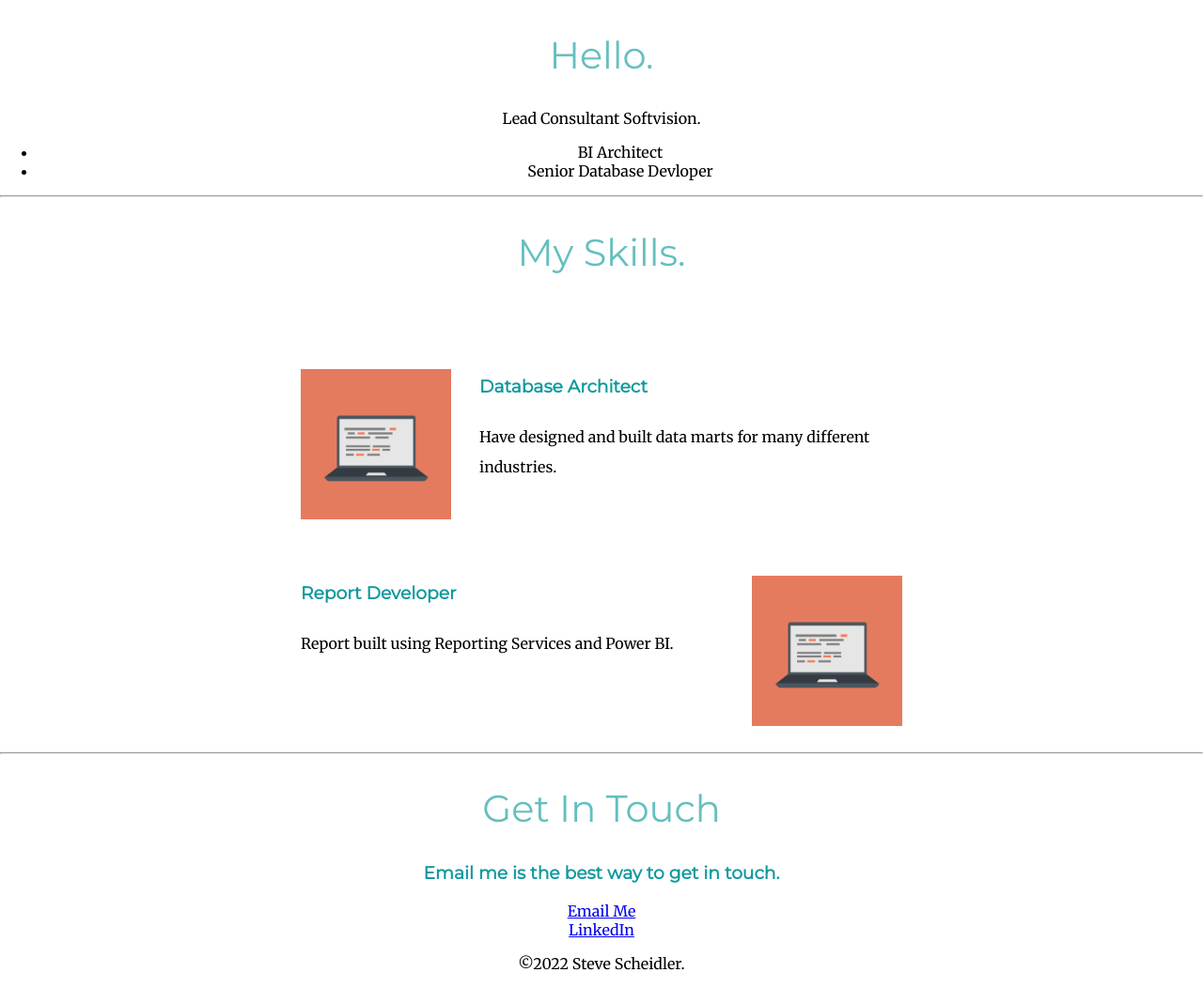
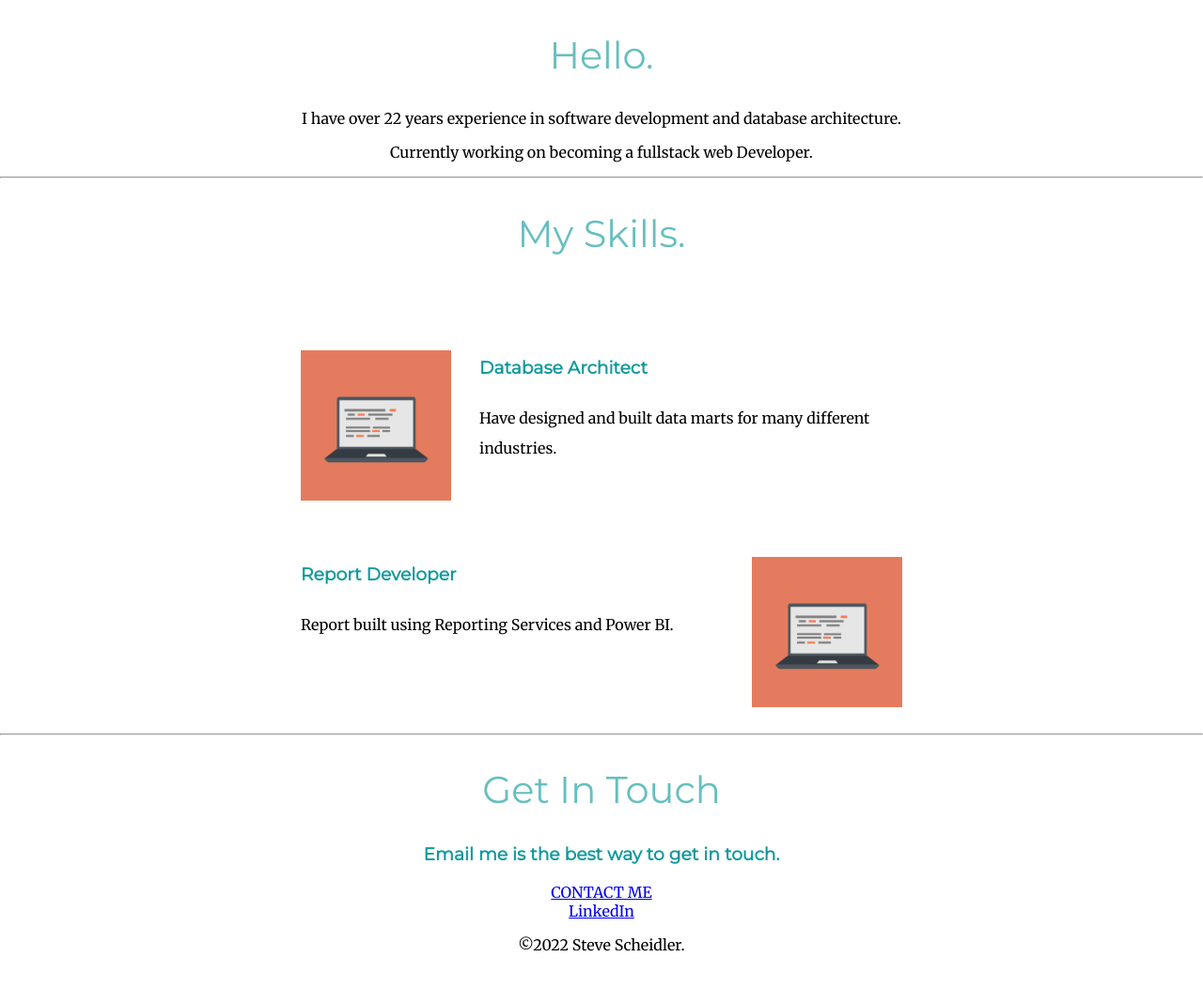
Before and after one commit to sscheidler/cv, a plain HTML site: page index.html in a window 1280 px wide. Shown: the part 924-1976 px from the top of the page at 94% size. Drawn offline with Linux system fonts and the light colour scheme.

Commit message:
Add files via upload

```diff
--- a/index.html
+++ b/index.html
@@ -25,11 +25,11 @@
     <div class="profile">
       <img class="face-image" src="images/man.png" alt="man-img">
       <h2>Hello.</h2>
-      <p>Lead Consultant Softvision.</p>
-      <ul>
-        <li>BI Architect</li>
-        <li>Senior Database Devloper</li>
-      </ul>
+      <div class="intro">
+          <p>I have over 22 years experience in software development and database architecture.</p>
+          <p>Currently working on becoming a fullstack web Developer.</p>
+      </div>
+
     </div>
     <hr>
     <div class="skills">
@@ -49,14 +49,14 @@
     <div class="contact-me">
       <h2>Get In Touch</h2>
       <h3>Email me is the best way to get in touch.</h3>
-      <a class="btn" href="mailto:sscheidler3@comcast.net">Email Me</a>
+      <a class="btn" href="mailto:sscheidler3@comcast.net">CONTACT ME</a>
     </div>
   </div>
 
 
   <div class="bottom-container">
     <a class="footer-link" href="https://www.linkedin.com/in/steve-scheidler-11525b64/">LinkedIn</a>
-    <p>©2022 Steve Scheidler.</p>
+    <p class="trademark">©2022 Steve Scheidler.</p>
   </div>
 
 
```
